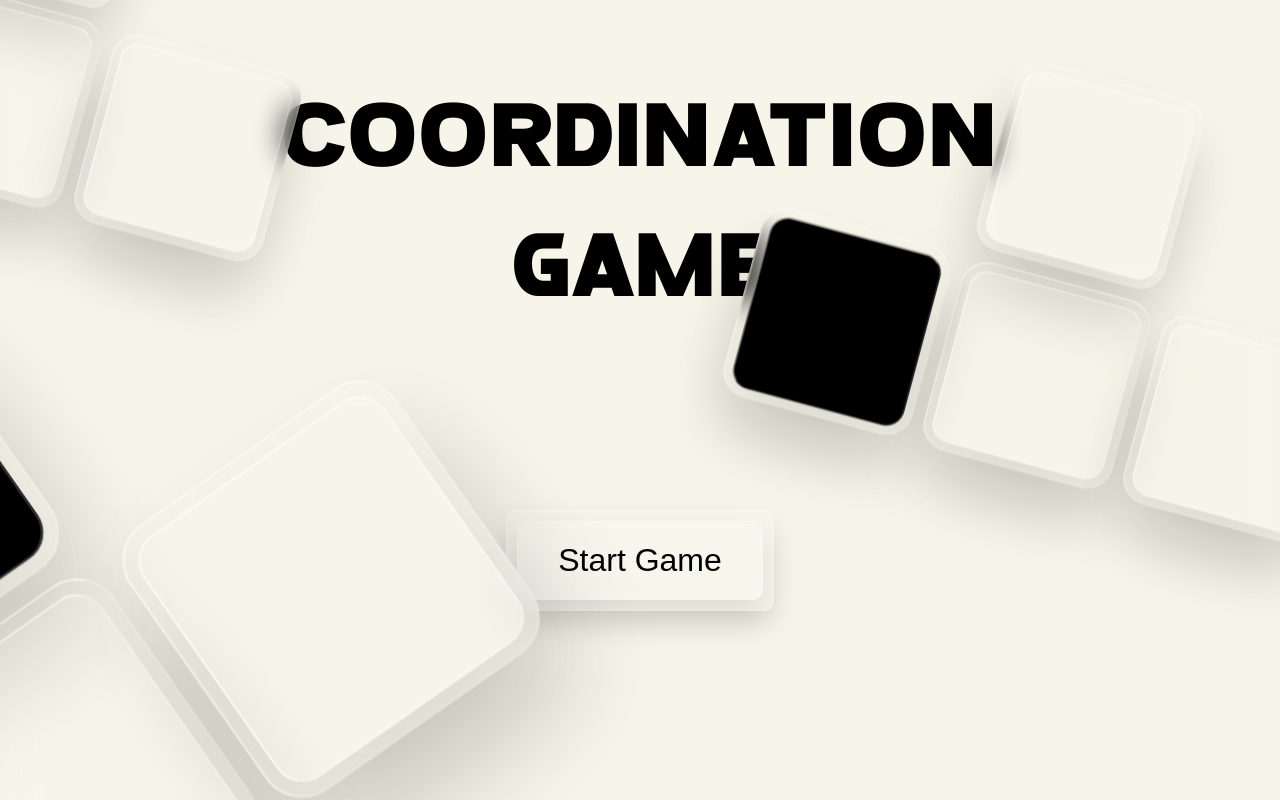
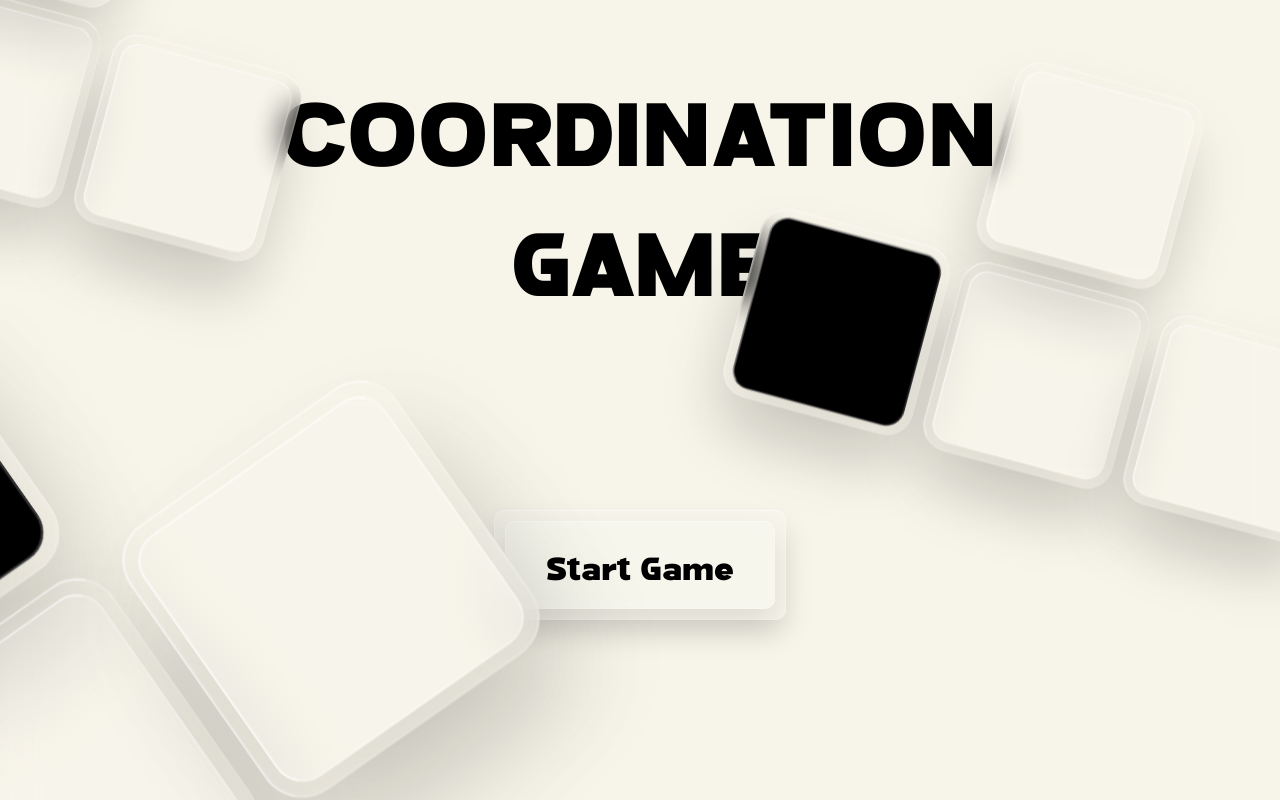
Before and after one commit to MonKeySVG/coord-game, an Angular app: page / in a window 1280 px wide. Shown: the top 800 px of the page. Built offline with nearby package versions, Linux system fonts and the light colour scheme.

Commit message:
Début du design du menu score

```diff
--- a/src/app/score-screen/score-screen.component.css
+++ b/src/app/score-screen/score-screen.component.css
@@ -0,0 +1,72 @@
+.score-screen-container {
+  display: flex;
+  justify-content: center;
+  align-items: center;
+  height: 85vh;
+  border-radius: 10px;
+  background: rgba(255, 255, 255, 0.1);
+  transition: all 0.2s ease-in-out;
+
+
+  box-shadow: 0 15px 30px rgba(0, 0, 0, 0.1);
+  border: 1px solid rgba(255,255,255,0.5);
+  border-right: 1px solid rgba(255,255,255,0.2);
+  border-bottom: 1px solid rgba(255,255,255,0.2);
+}
+
+.score-screen {
+  padding: 5vw 7vw;
+  text-align: center;
+
+  border-radius: 10px;
+  background: rgba(255, 255, 255, 0.1);
+  transition: all 0.2s ease-in-out;
+
+  backdrop-filter: blur(5px);
+  box-shadow: 0 15px 30px rgba(0, 0, 0, 0.1);
+  border: 1px solid rgba(255,255,255,0.5);
+  border-right: 1px solid rgba(255,255,255,0.2);
+  border-bottom: 1px solid rgba(255,255,255,0.2);
+}
+
+.button-container {
+  border-radius: 10px;
+  background: rgba(255, 255, 255, 0.1);
+  transition: all 0.2s ease-in-out;
+
+
+  box-shadow: 0 15px 30px rgba(0, 0, 0, 0.1);
+  border: 1px solid rgba(255,255,255,0.5);
+  border-right: 1px solid rgba(255,255,255,0.2);
+  border-bottom: 1px solid rgba(255,255,255,0.2);
+  padding: 10px;
+}
+
+button {
+  padding: 20px 40px;
+  font-size: 2rem;
+  border-radius: 10px;
+  background: rgba(255, 255, 255, 0.1);
+  transition: all 0.2s ease-in-out;
+  backdrop-filter: blur(5px);
+
+  box-shadow: 0 15px 30px rgba(0, 0, 0, 0.1);
+  border: 1px solid rgba(255,255,255,0.5);
+  border-right: 1px solid rgba(255,255,255,0.2);
+  border-bottom: 1px solid rgba(255,255,255,0.2);
+}
+
+button:hover {
+  box-shadow: 0 8px 15px rgba(0, 0, 0, 0.2);
+  scale: 0.99;
+}
+
+.button-container:hover {
+  box-shadow: 0 8px 15px rgba(0, 0, 0, 0.2);
+  scale: 0.99;
+
+}
+
+.stats-container {
+  margin-block: 5vw;
+}
--- a/src/app/score-screen/score-screen.component.html
+++ b/src/app/score-screen/score-screen.component.html
@@ -1,5 +1,19 @@
-<p>score-screen works!</p>
 
-<p>Score: {{ scoreService.getScore() }}</p>
+<div class="score-screen-container">
+  <div class="score-screen">
+    <h1>Stats</h1>
 
-<button (click)="startGame()">Start Game</button>
+    <div class="stats-container">
+      <p>Score: {{ scoreService.getScore() }}</p>
+      <p>Score: {{ scoreService.getScore() }}</p>
+      <p>Score: {{ scoreService.getScore() }}</p>
+      <p>Score: {{ scoreService.getScore() }}</p>
+    </div>
+
+
+    <div class="button-container">
+      <button (click)="startGame()">Start Game</button>
+    </div>
+  </div>
+
+</div>
--- a/src/app/score.service.ts
+++ b/src/app/score.service.ts
@@ -6,6 +6,7 @@ import { Injectable } from '@angular/core';
 export class ScoreService {
 
   private score: number = 0;
+
 
   constructor() { }
 
--- a/src/styles.css
+++ b/src/styles.css
@@ -8,3 +8,7 @@
   overflow: hidden;
   background-color: #F7F4E9;
 }
+
+button {
+  font-family: 'Vortex', sans-serif;
+}
```
